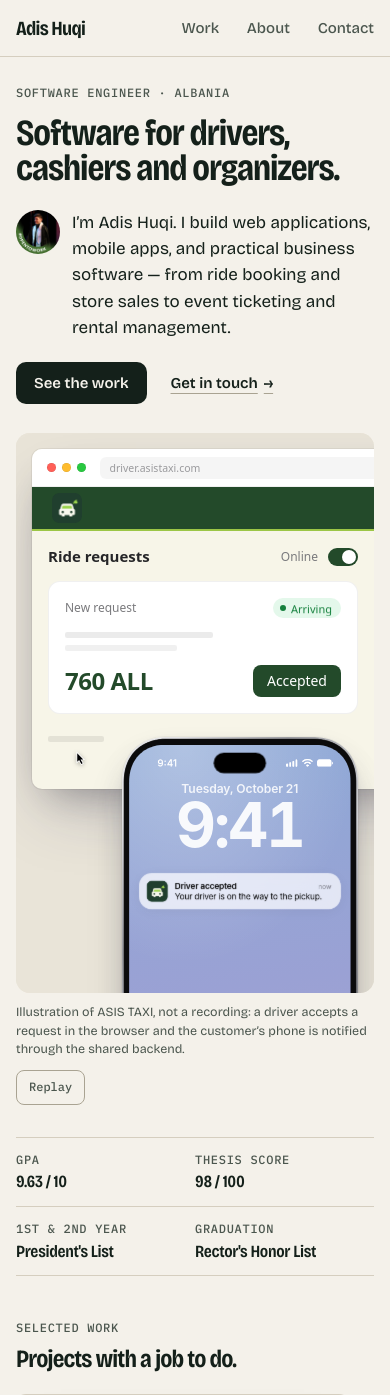
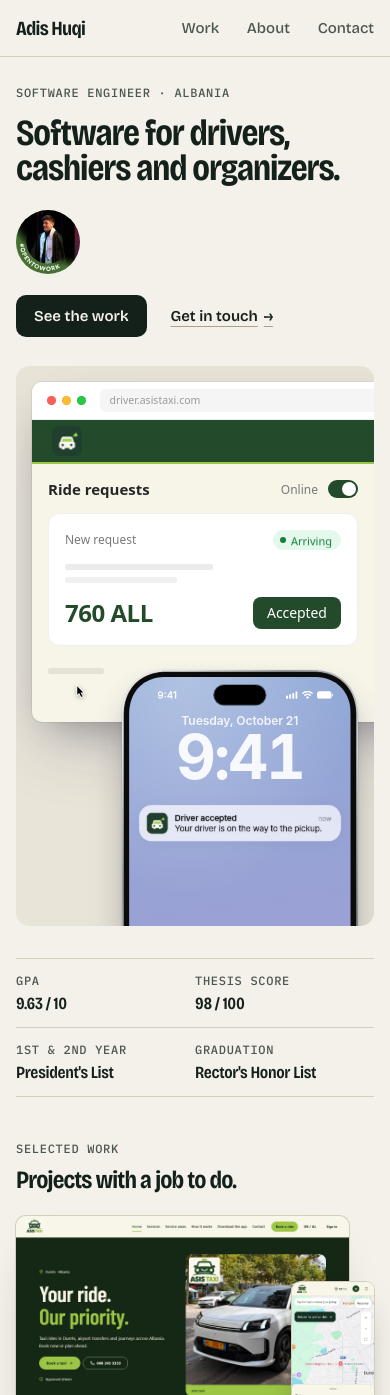
Before and after one commit to AdisHuqi/adis-huqi-portfolio, a React (Vite) app: page / in a window 390 px wide. Shown: the top 1395 px of the page. Built offline with nearby package versions, Linux system fonts and the light colour scheme.

Commit message:
Simplify home hero and enlarge portrait

```diff
--- a/src/App.tsx
+++ b/src/App.tsx
@@ -174,9 +174,6 @@ function Home() {
           <div className="hero-copy">
             <div className="hero-person">
               <img src="/adis-huqi.jpg" alt="Adis Huqi in graduation attire" width="400" height="400" />
-              <p>
-                I’m {profile.name}. {profile.tagline}
-              </p>
             </div>
             <div className="actions">
               <Link to="/projects" className="button">
@@ -259,24 +256,13 @@ function Home() {
 }
 
 function RideFigure() {
-  const [run, setRun] = useState(0);
   return (
-    <figure className="demo">
-      {/* Decorative for assistive tech: the caption says what it shows. */}
+    <figure className="demo" role="img" aria-label="ASIS TAXI illustration: a driver accepts a request and the customer receives a notification.">
       <div className="demo-stage" aria-hidden="true">
         <Suspense fallback={null}>
-          <RideDemo key={run} />
+          <RideDemo />
         </Suspense>
       </div>
-      <figcaption>
-        <span>
-          Illustration of ASIS TAXI, not a recording: a driver accepts a request in the browser and the customer’s
-          phone is notified through the shared backend.
-        </span>
-        <button type="button" className="replay" onClick={() => setRun((n) => n + 1)}>
-          Replay
-        </button>
-      </figcaption>
     </figure>
   );
 }
--- a/src/index.css
+++ b/src/index.css
@@ -347,30 +347,17 @@ h3 {
   margin-top: clamp(24px, 3.2vw, 36px);
 }
 
-.hero-person {
-  display: grid;
-  grid-template-columns: 52px minmax(0, 1fr);
-  gap: 16px;
-  align-items: start;
-}
-
 .hero-person img {
-  width: 52px;
-  height: 52px;
+  width: 80px;
+  height: 80px;
   border-radius: 50%;
 }
 
-.hero-person p {
-  max-width: 30em;
-  font-size: clamp(1.0625rem, 1.3vw, 1.125rem);
-  line-height: 1.55;
+.hero .actions {
+  margin-top: 20px;
 }
 
-.hero .actions {
-  margin: 20px 0 0 68px;
-}
-
-/* The figure reserves the stage's shape, so loading and Replay never shift the page. */
+/* Reserve the illustration's shape while its animation loads. */
 .demo {
   container-type: inline-size;
   min-width: 0;
@@ -381,40 +368,6 @@ h3 {
   aspect-ratio: 640 / 400;
   border-radius: 14px;
   background: var(--paper-2);
-}
-
-.demo figcaption {
-  display: flex;
-  align-items: flex-start;
-  justify-content: space-between;
-  gap: 16px;
-  max-width: 640px;
-  margin-top: 10px;
-  color: var(--ink-2);
-  font-size: 0.78125rem;
-  line-height: 1.45;
-}
-
-.replay {
-  flex: none;
-  margin-top: -6px;
-  padding: 8px 12px;
-  border: 1px solid var(--line-strong);
-  border-radius: 8px;
-  background: none;
-  font: 500 0.75rem/1.4 var(--mono);
-  cursor: pointer;
-  transition: transform 160ms var(--ease-out), border-color 160ms ease;
-}
-
-.replay:active {
-  transform: scale(0.97);
-}
-
-@media (hover: hover) and (pointer: fine) {
-  .replay:hover {
-    border-color: var(--ink);
-  }
 }
 
 @container (max-width: 479.98px) {
@@ -1189,18 +1142,9 @@ h3 {
 }
 
 @media (max-width: 560px) {
-  .hero .actions {
-    margin-left: 0;
-  }
-
-  .hero-person {
-    grid-template-columns: 44px minmax(0, 1fr);
-    gap: 12px;
-  }
-
   .hero-person img {
-    width: 44px;
-    height: 44px;
+    width: 64px;
+    height: 64px;
   }
 
   .gallery-desktop {
@@ -1221,14 +1165,7 @@ h3 {
     grid-column: 1 / -1;
   }
 
-  .demo figcaption {
-    flex-direction: column;
-    gap: 12px;
-  }
 
-  .replay {
-    margin-top: 0;
-  }
 }
 
 /* Reduced motion keeps the fades that explain a change and drops the movement. */
@@ -1238,7 +1175,6 @@ h3 {
   }
 
   .button,
-  .replay,
   .arrow,
   .shots,
   .gallery-grid button,
```
